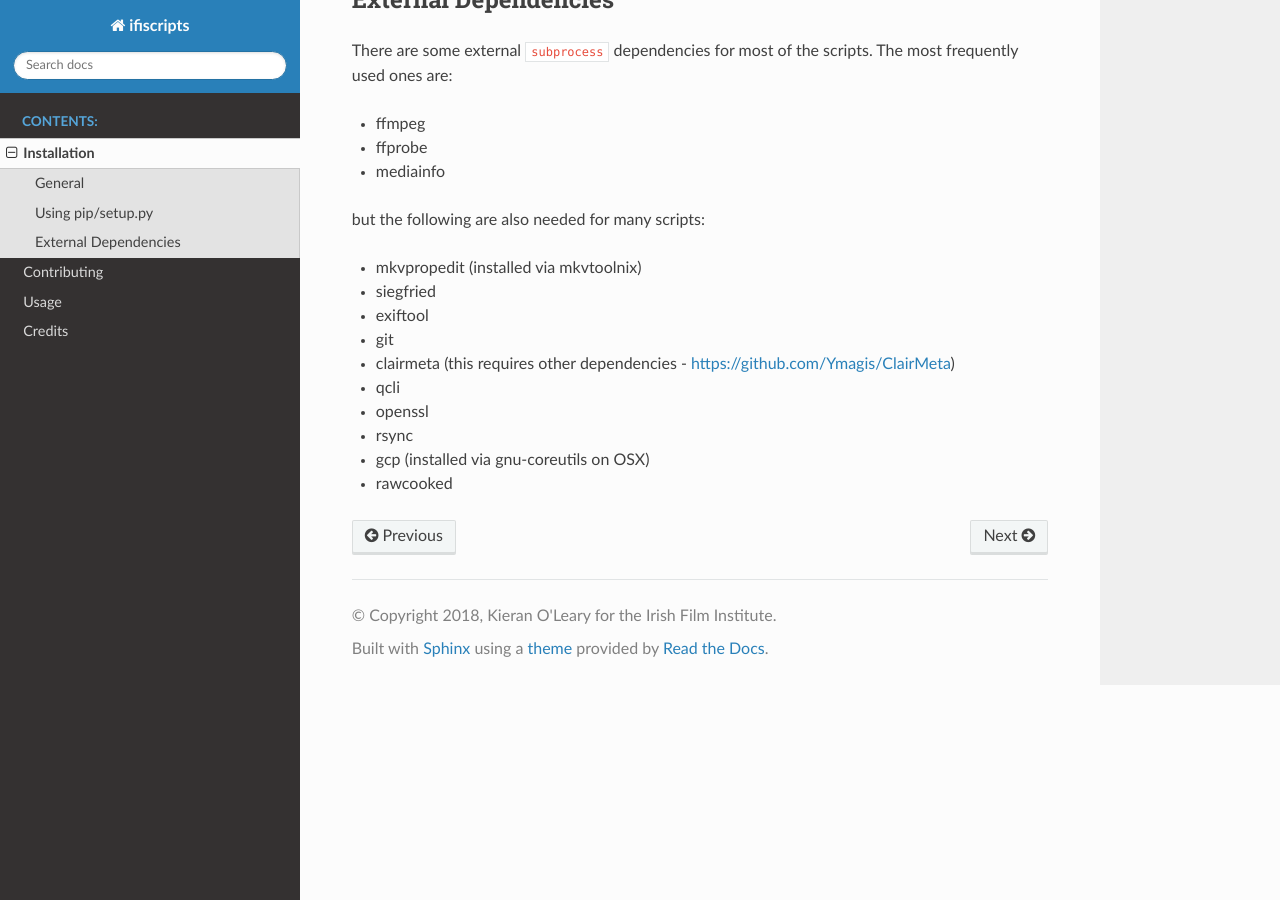
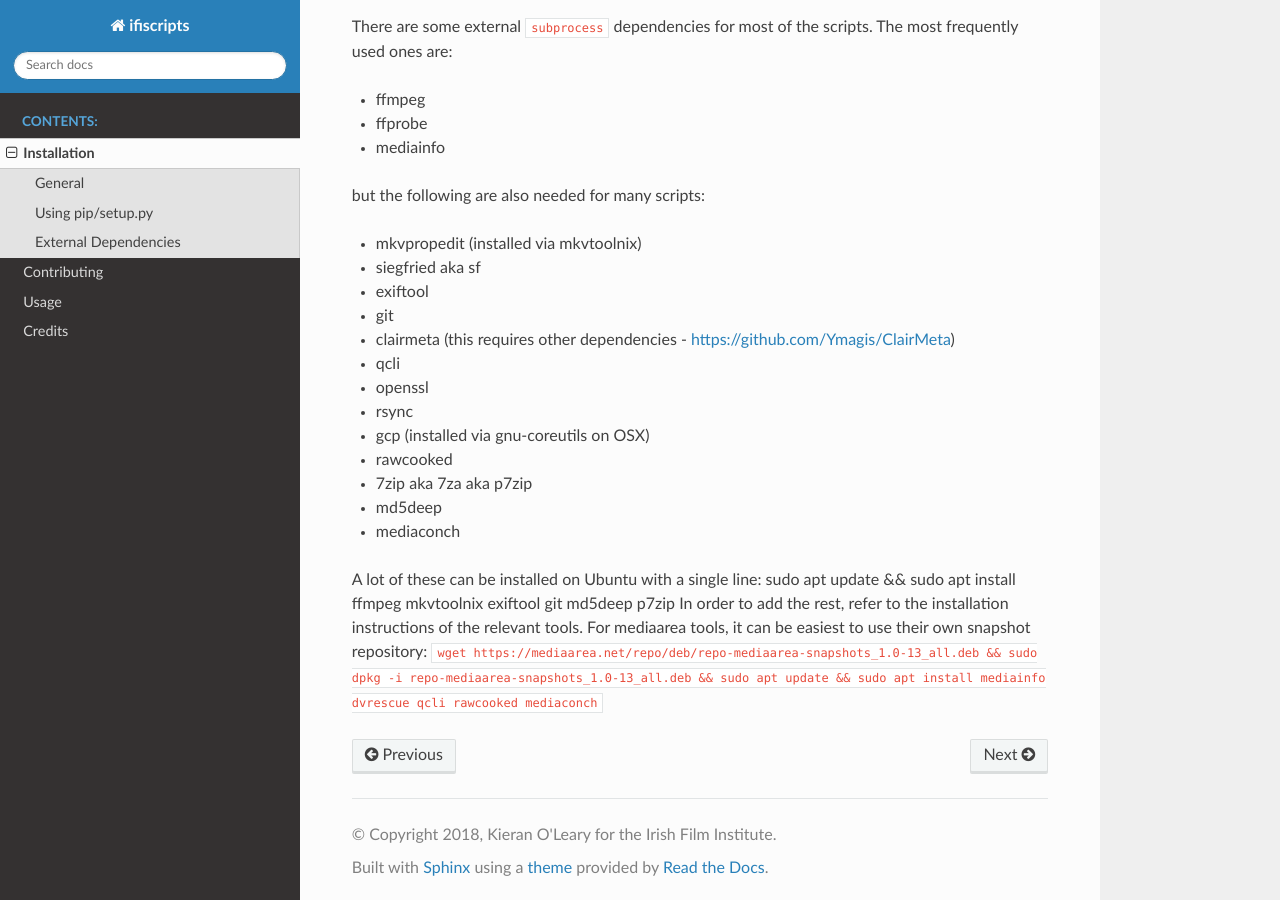
Before and after one commit to kieranjol/IFIscripts, a Sphinx documentation site: the page built from docs/installation.rst, in a window 1280 px wide and 900 px high, scrolled down 925 px. Built offline with Sphinx 7.4.7 and the Read the Docs theme 2.0.0, drawn with Linux system fonts in a browser that asks for light colours; some of the changed text lies outside the part shown.

Commit message:
docs/installation - updates installation instructions

```diff
--- a/docs/installation.rst
+++ b/docs/installation.rst
@@ -39,7 +39,7 @@ There are some external ``subprocess`` dependencies for most of the scripts. The
 but the following are also needed for many scripts:
 
 * mkvpropedit (installed via mkvtoolnix)
-* siegfried
+* siegfried aka sf
 * exiftool
 * git
 * clairmeta (this requires other dependencies - https://github.com/Ymagis/ClairMeta)
@@ -48,3 +48,12 @@ but the following are also needed for many scripts:
 * rsync
 * gcp (installed via gnu-coreutils on OSX)
 * rawcooked
+* 7zip aka 7za aka p7zip
+* md5deep
+* mediaconch
+
+A lot of these can be installed on Ubuntu with a single line:
+sudo apt update && sudo apt install ffmpeg mkvtoolnix exiftool git md5deep p7zip
+In order to add the rest, refer to the installation instructions of the relevant tools.
+For mediaarea tools, it can be easiest to use their own snapshot repository:
+``wget https://mediaarea.net/repo/deb/repo-mediaarea-snapshots_1.0-13_all.deb && sudo dpkg -i repo-mediaarea-snapshots_1.0-13_all.deb && sudo apt update && sudo apt install mediainfo dvrescue qcli rawcooked mediaconch``
```
Also changed, not shown: other parts of docs/installation.rst (+1 -1 lines).
